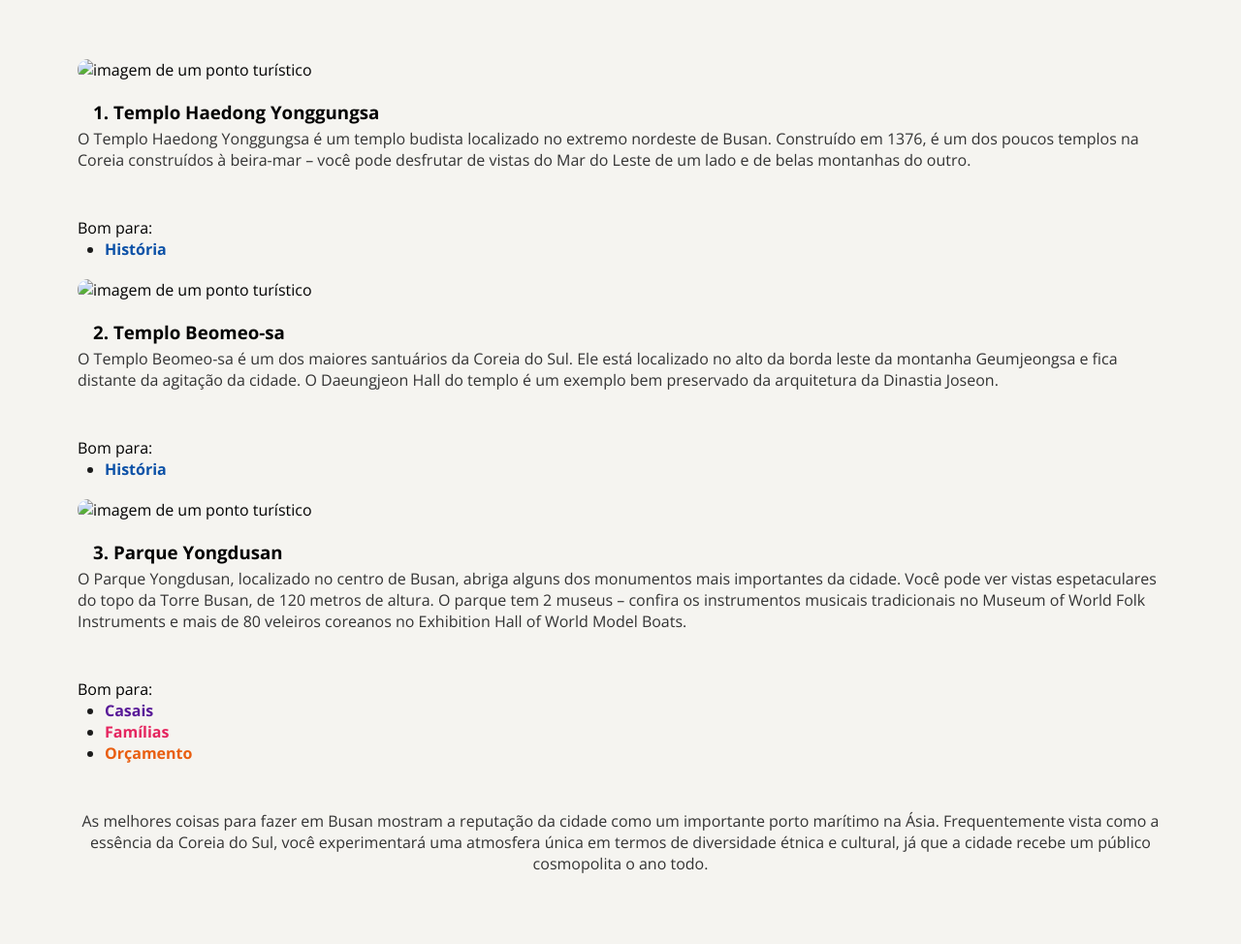
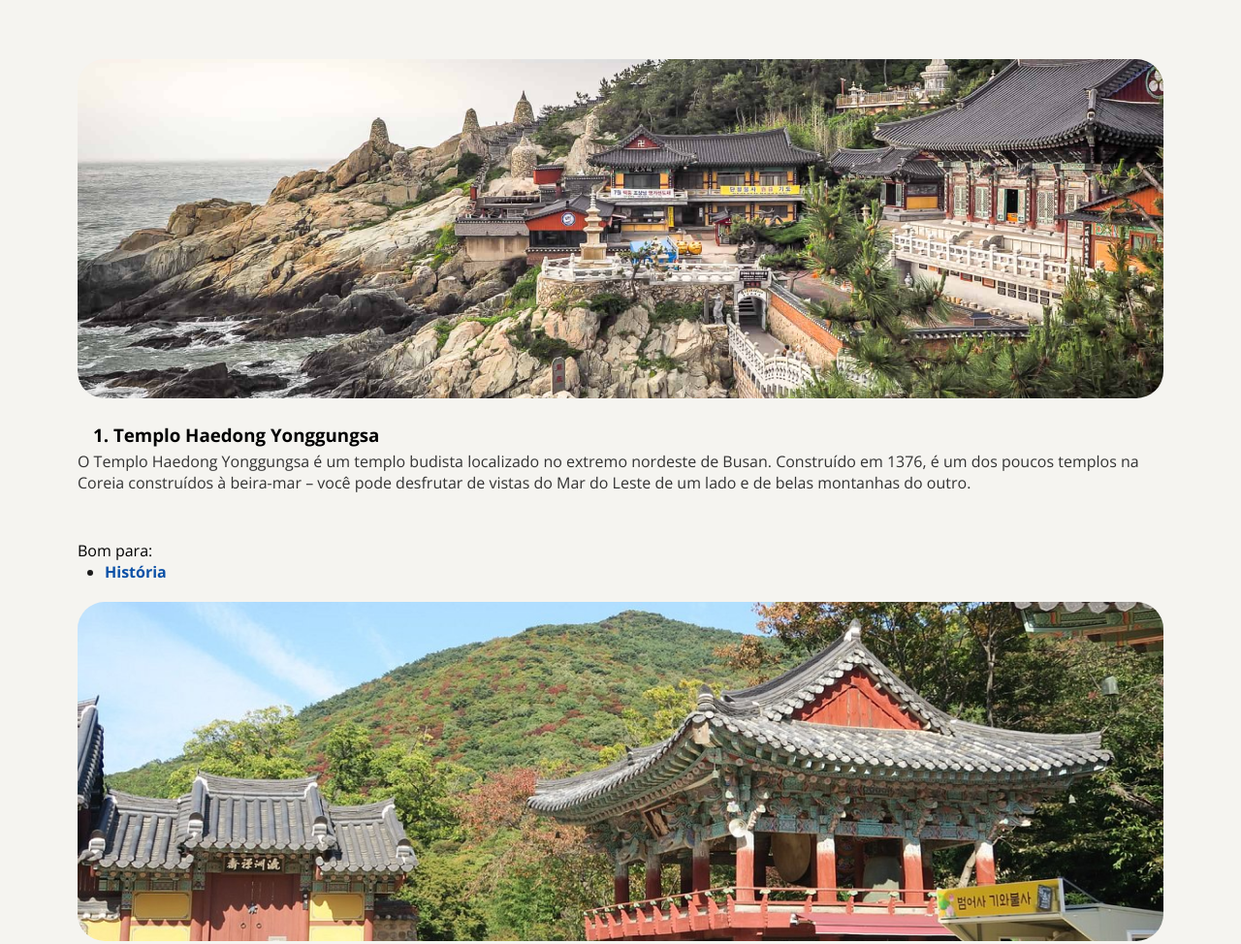
Before and after one commit to mmnc12/local-turismo, a plain HTML site: page index.html in a window 1280 px wide. Shown: the part 786-1760 px from the top of the page at 97% size. Drawn offline with nearby package versions, Linux system fonts and the light colour scheme; the site is published under a folder, as on GitHub Pages, so addresses that start at the root find nothing; a web font is replaced by a local one.

Commit message:
correção da imagens

```diff
--- a/index.html
+++ b/index.html
@@ -49,7 +49,7 @@
         </section>
         <section id="list">
           <div class="list">
-            <img src="/assets/image1.png" alt="imagem de um ponto turístico">
+            <img src="assets/image1.png" alt="imagem de um ponto turístico">
 
             <h3>1. Templo Haedong Yonggungsa </h3>
             <p class="description">
@@ -68,7 +68,7 @@
           </div>
 
           <div class="list">
-            <img src="/assets/image2.png" alt="imagem de um ponto turístico">
+            <img src="assets/image2.png" alt="imagem de um ponto turístico">
 
             <h3>2. Templo Beomeo-sa </h3>
             <p class="description">
@@ -86,7 +86,7 @@
           </div>
 
           <div class="list">
-            <img src="/assets/image3.png" alt="imagem de um ponto turístico">
+            <img src="assets/image3.png" alt="imagem de um ponto turístico">
 
             <h3>3. Parque Yongdusan </h3>
             <p class="description">
@@ -117,7 +117,7 @@
     </main>
   </div>
   <footer>
-    Feito com <img src="./assets/Vector.svg" alt="imagem de um coração de cor escura"> pela Rocketseat
+    Feito com <img src="assets/Vector.svg" alt="imagem de um coração de cor escura"> pela Rocketseat
   </footer>
 </body>
 
```
Also changed, not shown: _assets/figma.png (added).
